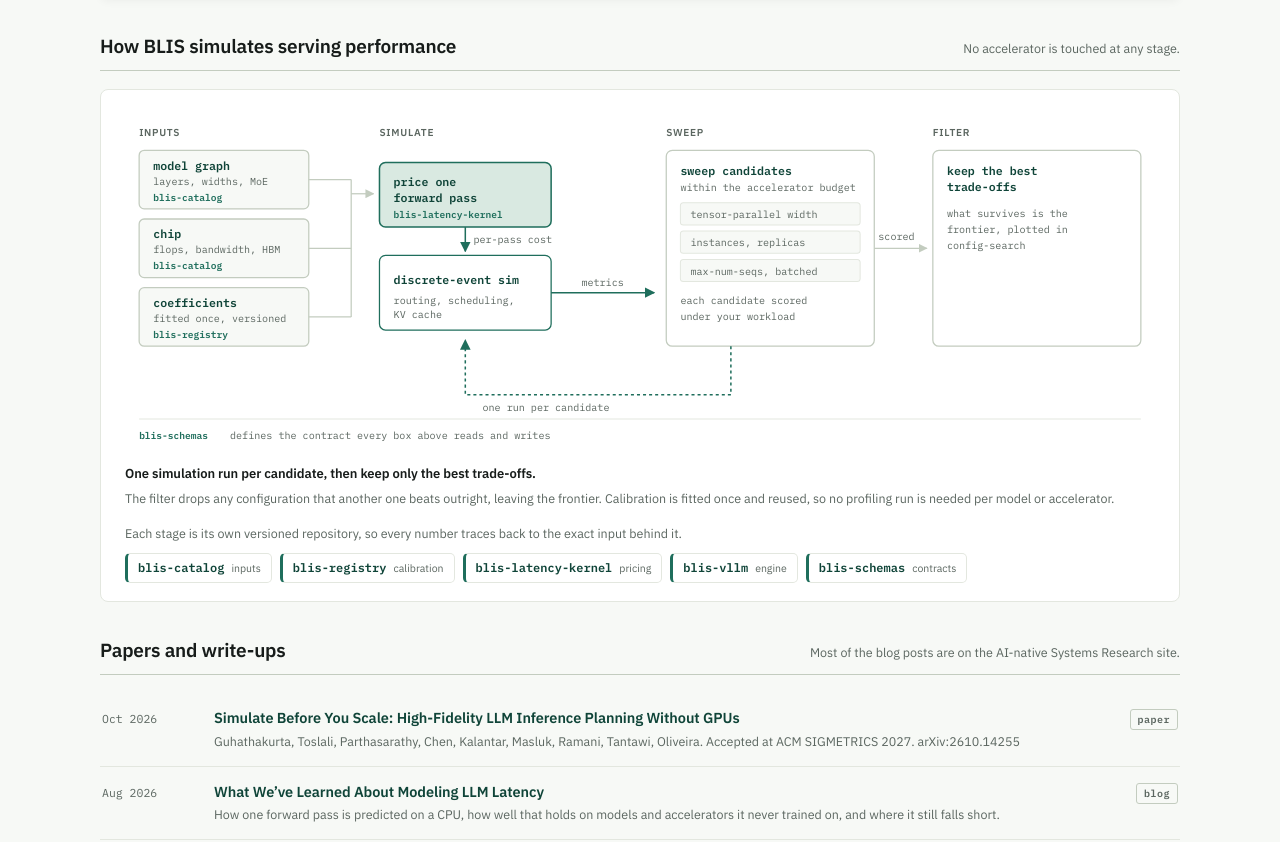
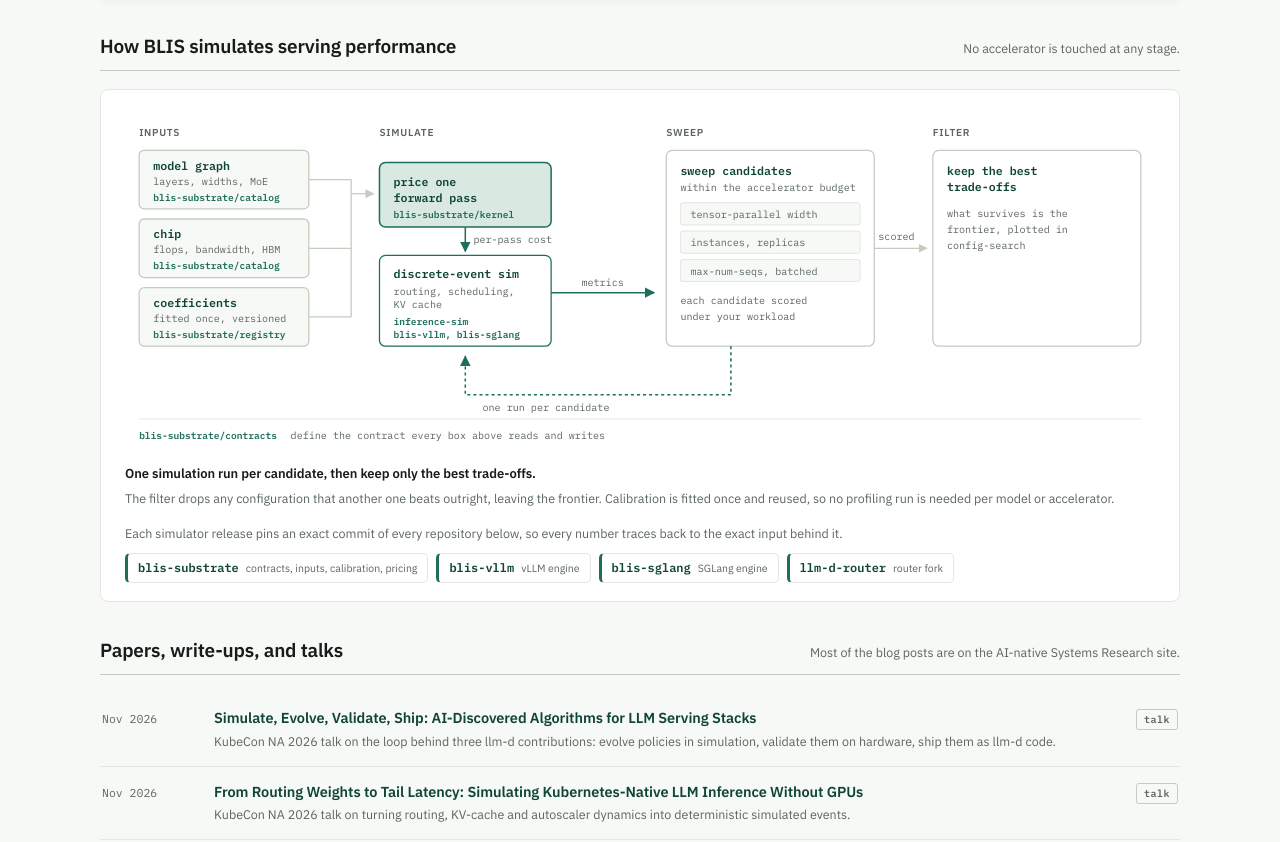
Before and after one commit to llm-d-incubation/llm-d-perf-simulator, a plain HTML site: page index.html in a window 1280 px wide. Shown: the part 1531-2373 px from the top of the page. Drawn offline with Linux system fonts and the light colour scheme; no server answers.

Commit message:
Point the page at blis-substrate and add the KubeCon talks
blis-schemas, blis-catalog, blis-registry and blis-latency-kernel were
merged into blis-substrate and archived. Relabel the pipeline diagram and
the repository list to match, add the SGLang engine and the router fork,
and stop crediting inference-sim with the forward-pass pricing.

Add the two KubeCon NA 2026 talks to the publications list.

Co-Authored-By: Claude Opus 5.5 <noreply@anthropic.com>

```diff
--- a/index.html
+++ b/index.html
@@ -548,7 +548,7 @@
           <h1>Know how a serving configuration performs before you book the accelerators.</h1>
           <p class="lede">
             BLIS is a digital twin of llm-d: a discrete-event simulator that models admission,
-            routing, scheduling, batching and KV-cache behaviour on a CPU, pricing a serving
+            routing, and the scheduling, batching and KV-cache behavior of vLLM and SGLang on a CPU, pricing a serving
             configuration from a model graph, a chip and calibrated coefficients, without touching
             an accelerator. Evaluating a configuration is cheap, so thousands can be swept to find
             the best.
@@ -567,9 +567,9 @@
                 <span class="leadeyebrow">The simulator</span>
                 <span class="leadname">inference-sim/inference-sim</span>
                 <span class="leadtext">
-                  The discrete-event engine that produces everything below: the cost model, the
-                  embedded llm-d router, and the Go implementation that prices one forward pass
-                  from a model graph and a chip. Start here.
+                  The discrete-event simulator that produces everything below: workloads, the cluster,
+                  the embedded llm-d router, and the engine models it steps, each step priced from a
+                  model graph and a chip. Start here.
                 </span>
               </span>
               <span class="leadside">
@@ -760,7 +760,7 @@
               <figure>
                 <div class="figscroll">
                 <svg viewBox="0 0 1020 330" role="img"
-                  aria-label="Pipeline annotated with the repository behind each stage. Model graph and chip come from blis-catalog, calibration coefficients from blis-registry; blis-latency-kernel prices one forward pass, which feeds a discrete-event simulation of routing, scheduling and KV cache that returns serving metrics; the sweep runs that simulation once per candidate and scores each under the workload; a filter drops any candidate that another matches or beats on every metric while winning on at least one, leaving the frontier. blis-schemas defines the contracts between every stage.">
+                  aria-label="Pipeline annotated with the repository behind each stage. Model graph, chip and calibration coefficients come from blis-substrate's catalog and registry; blis-substrate's kernel prices one forward pass, which feeds a discrete-event simulation of routing, scheduling and KV cache, run by inference-sim with the blis-vllm and blis-sglang engine models, that returns serving metrics; the sweep runs that simulation once per candidate and scores each under the workload; a filter drops any candidate that another matches or beats on every metric while winning on at least one, leaving the frontier. blis-substrate's contracts define the interfaces between every stage.">
                   <defs>
                     <marker id="ah" viewBox="0 0 10 10" refX="9" refY="5"
                       markerWidth="7" markerHeight="7" orient="auto-start-reverse">
@@ -784,13 +784,13 @@
                   </g>
                   <text class="dlabel" x="28" y="53">model graph</text>
                   <text class="dsub" x="28" y="68">layers, widths, MoE</text>
-                  <text class="drepo" x="28" y="84">blis-catalog</text>
+                  <text class="drepo" x="28" y="84">blis-substrate/catalog</text>
                   <text class="dlabel" x="28" y="121">chip</text>
                   <text class="dsub" x="28" y="136">flops, bandwidth, HBM</text>
-                  <text class="drepo" x="28" y="152">blis-catalog</text>
+                  <text class="drepo" x="28" y="152">blis-substrate/catalog</text>
                   <text class="dlabel" x="28" y="189">coefficients</text>
                   <text class="dsub" x="28" y="204">fitted once, versioned</text>
-                  <text class="drepo" x="28" y="220">blis-registry</text>
+                  <text class="drepo" x="28" y="220">blis-substrate/registry</text>
 
                   <g stroke="var(--line-strong)" stroke-width="1.25" fill="none">
                     <path d="M182 63 H224" />
@@ -804,17 +804,19 @@
                     fill="var(--accent-soft)" stroke="var(--accent)" stroke-width="1.5" />
                   <text class="dlabel" x="266" y="69">price one</text>
                   <text class="dlabel" x="266" y="85">forward pass</text>
-                  <text class="drepo" x="266" y="101">blis-latency-kernel</text>
+                  <text class="drepo" x="266" y="101">blis-substrate/kernel</text>
 
                   <path d="M337 110 V134" stroke="var(--accent)" stroke-width="1.5"
                     fill="none" marker-end="url(#aha)" />
                   <text class="dedge" x="345" y="126">per-pass cost</text>
 
-                  <rect x="252" y="138" width="170" height="74" rx="6"
+                  <rect x="252" y="138" width="170" height="90" rx="6"
                     fill="var(--panel)" stroke="var(--accent)" stroke-width="1.25" />
-                  <text class="dlabel" x="266" y="166">discrete-event sim</text>
-                  <text class="dsub" x="266" y="186">routing, scheduling,</text>
-                  <text class="dsub" x="266" y="200">KV cache</text>
+                  <text class="dlabel" x="266" y="160">discrete-event sim</text>
+                  <text class="dsub" x="266" y="177">routing, scheduling,</text>
+                  <text class="dsub" x="266" y="190">KV cache</text>
+                  <text class="drepo" x="266" y="207">inference-sim</text>
+                  <text class="drepo" x="266" y="220">blis-vllm, blis-sglang</text>
 
                   <path d="M422 175 H524" stroke="var(--accent)" stroke-width="1.5"
                     fill="none" marker-end="url(#aha)" />
@@ -835,7 +837,7 @@
                   <text class="dsub" x="550" y="186">each candidate scored</text>
                   <text class="dsub" x="550" y="202">under your workload</text>
 
-                  <path d="M600 228V276H337V222" stroke="var(--accent)" stroke-width="1.5"
+                  <path d="M600 228V276H337V238" stroke="var(--accent)" stroke-width="1.5"
                     fill="none" marker-end="url(#aha)" stroke-dasharray="3 3" />
                   <text class="dedge" x="354" y="292">one run per candidate</text>
 
@@ -852,8 +854,8 @@
                   <text class="dsub" x="814" y="132">config-search</text>
 
                   <path d="M14 300H1006" stroke="var(--line)" stroke-width="1" fill="none" />
-                  <text class="drepo" x="14" y="320">blis-schemas</text>
-                  <text class="dsub" x="104" y="320">defines the contract every box above reads and writes</text>
+                  <text class="drepo" x="14" y="320">blis-substrate/contracts</text>
+                  <text class="dsub" x="164" y="320">define the contract every box above reads and writes</text>
                 </svg>
                 </div>
                 <p class="fighint">Scroll the diagram sideways to follow the flow.</p>
@@ -868,15 +870,14 @@
               </figure>
               <div class="provenance">
                 <p class="provlead">
-                  Each stage is its own versioned repository, so every number traces back to the
-                  exact input behind it.
+                  Each simulator release pins an exact commit of every repository below, so every
+                  number traces back to the exact input behind it.
                 </p>
                 <ul class="provlist">
-                  <li><a href="https://github.com/inference-sim/blis-catalog"><span class="provname">blis-catalog</span> <span class="provrole">inputs</span></a></li>
-                  <li><a href="https://github.com/inference-sim/blis-registry"><span class="provname">blis-registry</span> <span class="provrole">calibration</span></a></li>
-                  <li><a href="https://github.com/inference-sim/blis-latency-kernel"><span class="provname">blis-latency-kernel</span> <span class="provrole">pricing</span></a></li>
-                  <li><a href="https://github.com/inference-sim/blis-vllm"><span class="provname">blis-vllm</span> <span class="provrole">engine</span></a></li>
-                  <li><a href="https://github.com/inference-sim/blis-schemas"><span class="provname">blis-schemas</span> <span class="provrole">contracts</span></a></li>
+                  <li><a href="https://github.com/inference-sim/blis-substrate"><span class="provname">blis-substrate</span> <span class="provrole">contracts, inputs, calibration, pricing</span></a></li>
+                  <li><a href="https://github.com/inference-sim/blis-vllm"><span class="provname">blis-vllm</span> <span class="provrole">vLLM engine</span></a></li>
+                  <li><a href="https://github.com/inference-sim/blis-sglang"><span class="provname">blis-sglang</span> <span class="provrole">SGLang engine</span></a></li>
+                  <li><a href="https://github.com/inference-sim/llm-d-router"><span class="provname">llm-d-router</span> <span class="provrole">router fork</span></a></li>
                 </ul>
               </div>
             </div>
@@ -886,10 +887,26 @@
         <section class="section">
           <div class="wrap">
             <div class="sectionhead">
-              <h2>Papers and write-ups</h2>
+              <h2>Papers, write-ups, and talks</h2>
               <span class="note">Most of the blog posts are on the AI-native Systems Research site.</span>
             </div>
             <div class="pubs">
+              <a class="pub" href="https://www.youtube.com/watch?v=UooQd0QU7go">
+                <span class="pubwhen">Nov 2026</span>
+                <span>
+                  <span class="pubtitle">Simulate, Evolve, Validate, Ship: AI-Discovered Algorithms for LLM Serving Stacks</span>
+                  <span class="pubwho">KubeCon NA 2026 talk on the loop behind three llm-d contributions: evolve policies in simulation, validate them on hardware, ship them as llm-d code.</span>
+                </span>
+                <span class="pubkind">talk</span>
+              </a>
+              <a class="pub" href="https://www.youtube.com/watch?v=XsYKE1Vs03g">
+                <span class="pubwhen">Nov 2026</span>
+                <span>
+                  <span class="pubtitle">From Routing Weights to Tail Latency: Simulating Kubernetes-Native LLM Inference Without GPUs</span>
+                  <span class="pubwho">KubeCon NA 2026 talk on turning routing, KV-cache and autoscaler dynamics into deterministic simulated events.</span>
+                </span>
+                <span class="pubkind">talk</span>
+              </a>
               <a class="pub" href="https://arxiv.org/abs/2610.14255">
                 <span class="pubwhen">Oct 2026</span>
                 <span>
@@ -960,14 +977,14 @@
                 <b>BLIS is a digital twin of llm-d</b>, the Kubernetes-native stack for distributed
                 LLM inference. It is an incubating llm-d component: llm-d deploys and scales serving
                 engines across a cluster, and BLIS answers the question that comes first, which is
-                what to deploy. The flags a search returns,
+                what to deploy. The vLLM flags a search returns,
                 <span class="mono">max-num-seqs</span>,
                 <span class="mono">max-num-batched-tokens</span> and tensor-parallel width, are the
                 knobs you then set on a real deployment.
               </p>
               <p>
                 It is a twin because it runs llm-d's own code, not a model of it. Every
-                multi-instance cluster routes through the real Endpoint Picker embedded in-process,
+                multi-instance cluster routes through the real Endpoint Picker, built from a pinned fork of the llm-d router and embedded in-process,
                 reading a deployment's own
                 <span class="mono">EndpointPickerConfig</span>, EPP flags and
                 <span class="mono">InferencePool</span> and
```
